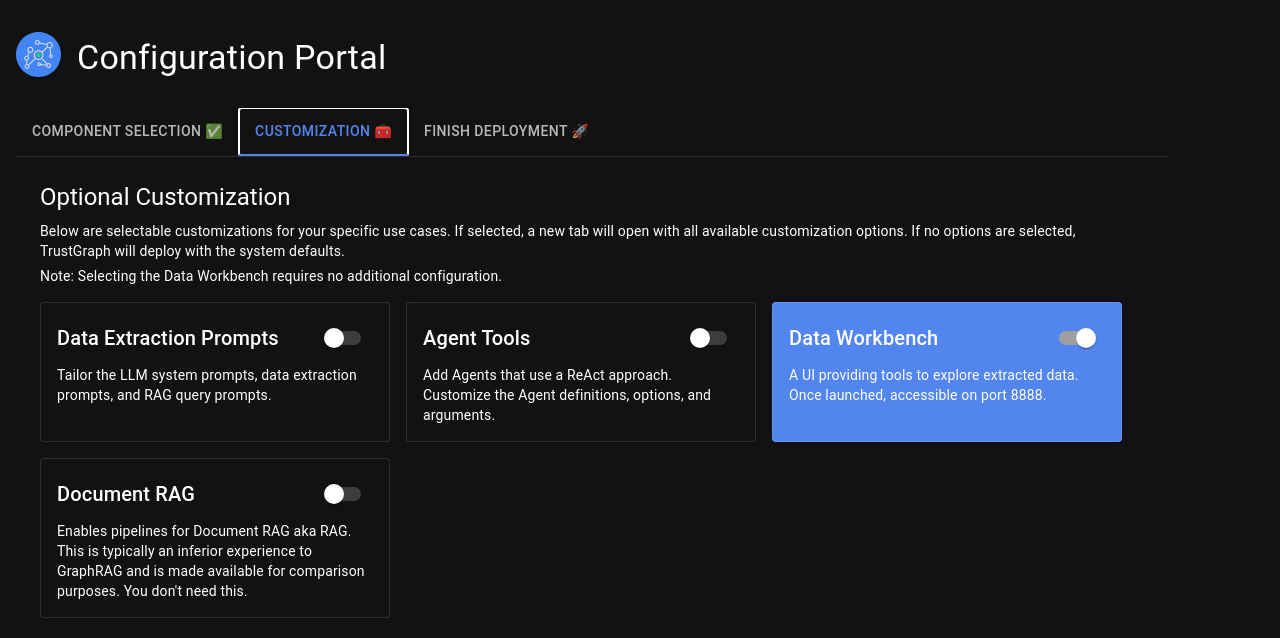
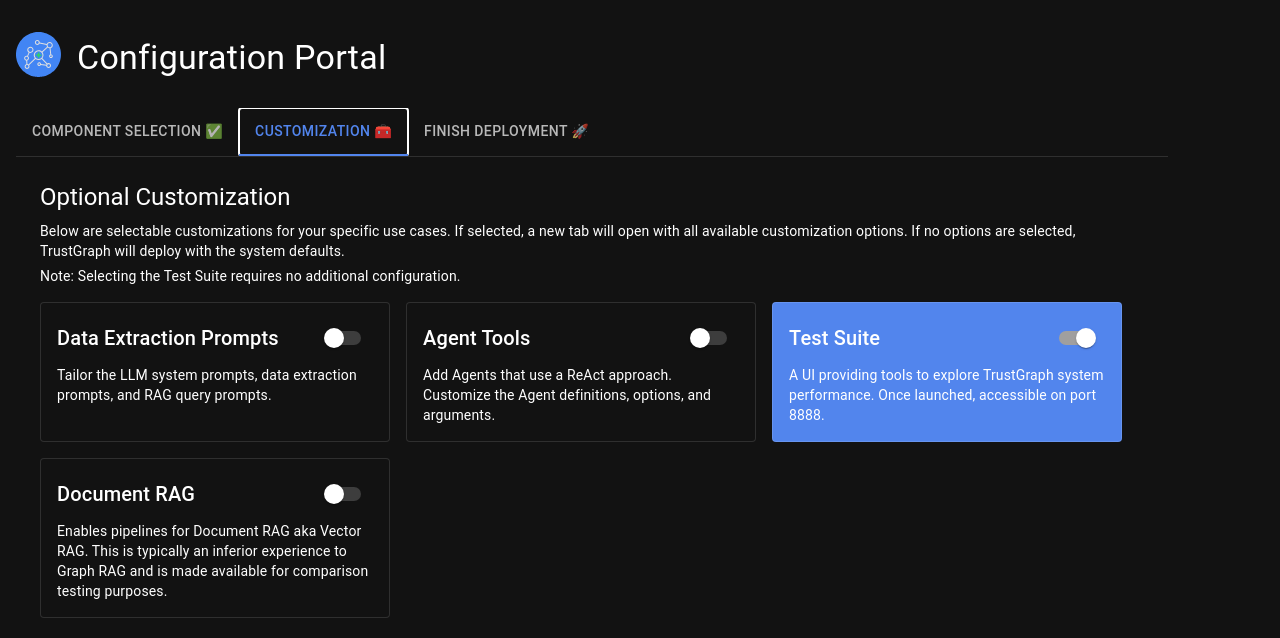
Before and after one commit to trustgraph-ai/simple-config-ui, a React (Vite) app: page / in a window 1280 px wide. Both pictures are taken after a click on the tab "CUSTOMIZATION 🧰". Shown: the top 638 px of the page. Built offline with nearby package versions, Linux system fonts and the light colour scheme.

Commit message:
Rebranded workbench to test suite

```diff
--- a/src/simple-editor/configuration/Additional.tsx
+++ b/src/simple-editor/configuration/Additional.tsx
@@ -21,7 +21,7 @@
         </Typography>
 
         <Typography variant="body2">
-            Note: Selecting the Data Workbench requires no additional configuration.
+            Note: Selecting the Test Suite requires no additional configuration.
         </Typography>
 
         </Box>
--- a/src/simple-editor/deployment/DeploymentGateway.tsx
+++ b/src/simple-editor/deployment/DeploymentGateway.tsx
@@ -36,7 +36,7 @@
                     </Stack>
 
                     <DeploymentStep>
-                    The API Gateway is a required component which supports the CLI and Data Workbench. The API Gateway must be configured with a secret key. However, that secret key can be empty if no authentication is required. The Data Workbench does not currently use keys for authentication. The below example shows how to set the API Gateway secret to be empty with no authentication.
+                    The API Gateway is a required component which supports the CLI and Test Suite. The API Gateway must be configured with a secret key. However, that secret key can be empty if no authentication is required. The Test Suite does not currently use keys for authentication. The below example shows how to set the API Gateway secret to be empty with no authentication.
                     </DeploymentStep>
 
                     <DeploymentCode>
--- a/src/simple-editor/deployment/DeploymentWorkbench.tsx
+++ b/src/simple-editor/deployment/DeploymentWorkbench.tsx
@@ -22,10 +22,10 @@
                 (!options.has(CONFIGURE_WORKBENCH)) &&
                 <Paper sx={{ minWidth: 375, mt: 2, p: 2 }} elevation={3}>
                     <Alert severity="info">
-                        You have selected to install without the
-                        Data Workbench which provides a useful web interface
-                        for interaction with the system.  You can change
-                        this on the <strong>Customization</strong> tab.
+                        You have selected to deploy <strong>without</strong> the
+                        Test Suite. The Test Suite provides a UI
+                        for testing TrustGraph performance. You can add the
+                        Test Suite to the deployment on the <strong>CUSTOMIZATION</strong> tab.
                     </Alert>
                 </Paper>
             }
@@ -42,13 +42,13 @@
                     >
                         <Insights color="primary" fontSize="large"/>
                         <Typography variant="h6" component="h3">
-                            Data Workbench
+                            Test Suite
                         </Typography>
                     </Stack>
 
                     <DeploymentStep>
                         Once the system is running, you can access the
-                        Data Workbench on port 8888, or access using the
+                        Test Suite on port 8888, or access using the
                         following URL:
                     </DeploymentStep>
 
@@ -61,7 +61,7 @@
                     <DeploymentStep>
                         Once you have data loaded, you can present a
                         Graph RAG query on the Chat tab.  As well as
-                        answering the question, a list of knowledge graph
+                        answering the question, a list of semantic relationships
                         which were used to answer the question are shown
                         and these can be used to navigate the knowledge
                         graph.
--- a/src/simple-editor/options/Options.tsx
+++ b/src/simple-editor/options/Options.tsx
@@ -156,10 +156,10 @@
                 <Option
                     enabled={configureWorkbench}
                     onChange={onConfigureWorkbench}
-                    title="Data Workbench"
+                    title="Test Suite"
                 >
-                    A UI providing tools to explore extracted
-                    data. Once launched, accessible on port 8888.
+                    A UI providing tools to explore TrustGraph system performance.
+                    Once launched, accessible on port 8888.
                 </Option>
 
                 <Option
@@ -167,10 +167,9 @@
                     onChange={onConfigureDocumentRag}
                     title="Document RAG"
                 >
-                    Enables pipelines for Document RAG aka RAG.  This
-                    is typically an inferior experience to GraphRAG
-                    and is made available for comparison purposes.
-                    You don't need this.
+                    Enables pipelines for Document RAG aka Vector RAG. This
+                    is typically an inferior experience to Graph RAG
+                    and is made available for comparison testing purposes.
                 </Option>
 
             </Stack>
```
Also changed, not shown: 1 other file (tests, documents, lock files or other folders).
